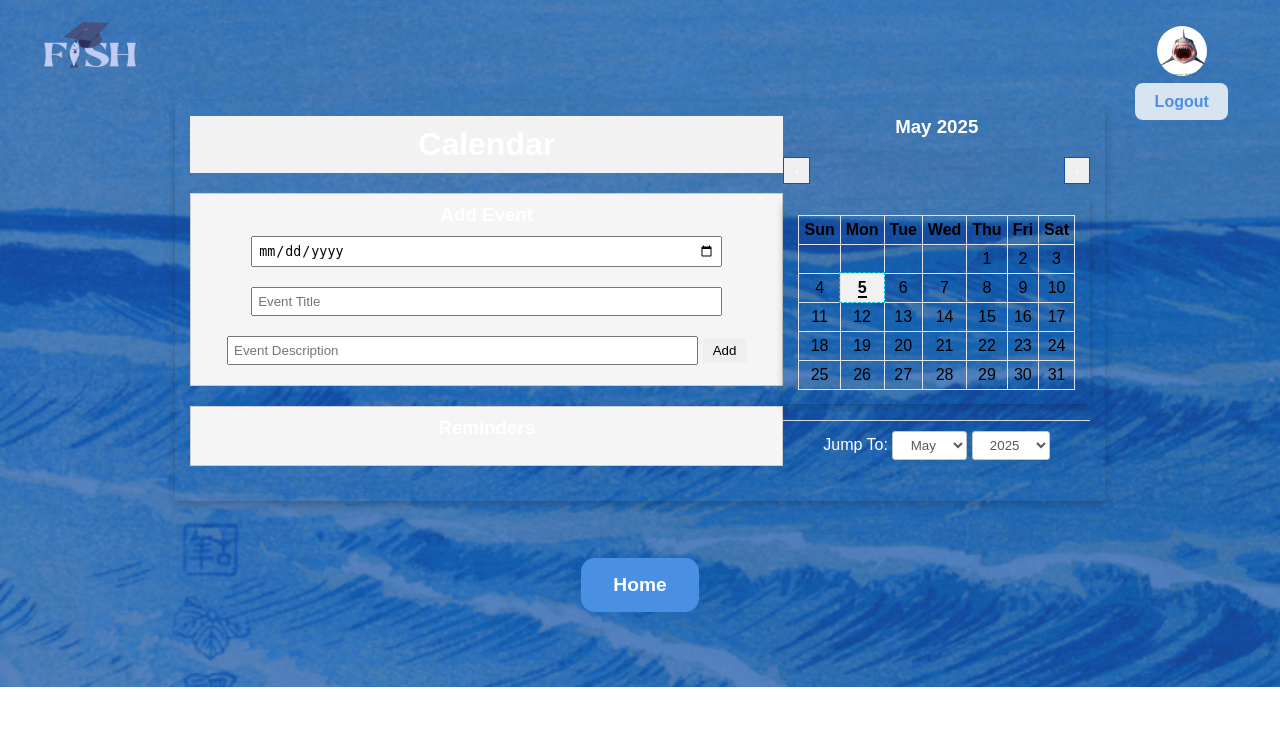
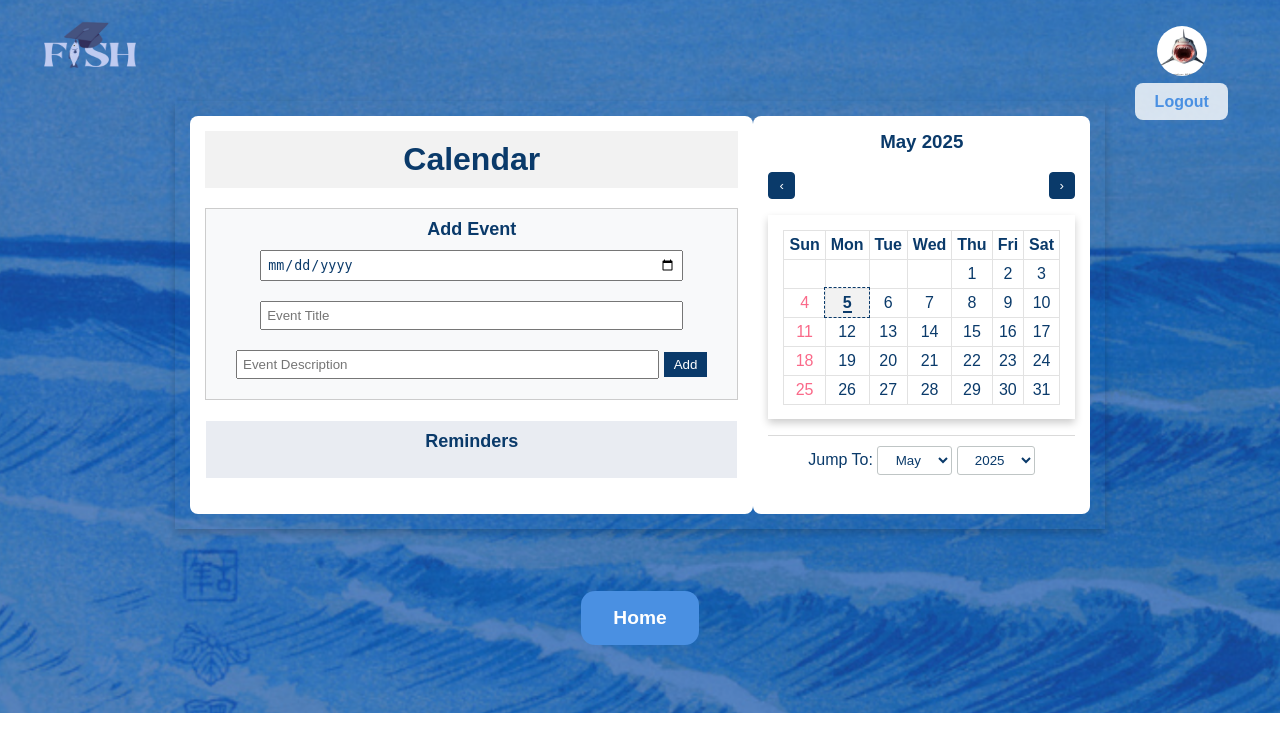
Before and after one commit to bimbozled/3155-Project, a Django app: page /calendar/ in a window 1280 px wide. Shown: the top 752 px of the page. Run offline with Django 3.2, Linux system fonts and the light colour scheme; a user stored in the database is signed in.

Commit message:
Calendar styling updated.

```diff
--- a/static/styles/calendar.css
+++ b/static/styles/calendar.css
@@ -1,15 +1,14 @@
-/* styles.css */
-
 /* General styling for the entire page */
 body {
     font-family: Arial, sans-serif;
-	background-color: white;
     margin: 0;
+    background-color: white; /* Changed from red */
 }
 
 .wrapper {
     max-width: 1100px;
     margin: 15px auto;
+    color: #0a3a6a; /* Navy blue text color */
 }
 
 /* Calendar container */
@@ -22,22 +21,20 @@
     box-shadow: 0 4px 8px 0 rgba(0, 0, 0, 0.2);
     display: flex;
     justify-content: space-between;
+    color: #0a3a6a; /* Navy blue text */
 }
 
 /* Event section styling */
 #event-section {
     padding: 10px;
-	background: #f5f5f5;
+    background: #f8f9fa; /* Light background instead of dark blue */
     margin: 20px 0;
     border: 1px solid #ccc;
+    color: #0a3a6a; /* Navy blue text */
 }
 
 .container-calendar #left h1 {
-<<<<<<< Updated upstream
-	color: blue;
-=======
-	color: #1651a4;
->>>>>>> Stashed changes
+    color: #0a3a6a; /* Navy blue */
     text-align: center;
     background-color: #f2f2f2;
     margin: 0;
@@ -45,11 +42,7 @@
 }
 
 #event-section h3 {
-<<<<<<< Updated upstream
-	color: blue;
-=======
-	color: #1651a4;
->>>>>>> Stashed changes
+    color: #0a3a6a; /* Navy blue */
     font-size: 18px;
     margin: 0;
 }
@@ -59,14 +52,11 @@
     margin: 10px 0;
     padding: 5px;
     width: 80%;
+    color: #0a3a6a; /* Navy blue text */
 }
 
 #event-section button {
-<<<<<<< Updated upstream
-	background: blue;
-=======
-	background: #1651a4;
->>>>>>> Stashed changes
+    background: #0a3a6a; /* Navy blue */
     color: white;
     border: none;
     padding: 5px 10px;
@@ -82,22 +72,18 @@
     display: block;
     width: 6px;
     height: 6px;
-<<<<<<< Updated upstream
-	background-color: blue;
-=======
-	background-color: #1651a4;
->>>>>>> Stashed changes
+    background-color: #0a3a6a; /* Navy blue */
     border-radius: 50%;
     position: absolute;
     bottom: 0;
     left: 0;
 }
 
-/* event tooltip styling */
+/* Event tooltip styling */
 .event-tooltip {
     position: absolute;
-	background-color: rgba(234, 232, 232, 0.763);
-	color: black;
+    background-color: white;
+    color: #0a3a6a; /* Navy blue text */
     padding: 10px;
     border-radius: 4px;
     bottom: 20px;
@@ -116,17 +102,13 @@
 /* Reminder section styling */
 #reminder-section {
     padding: 10px;
-	background: #f5f5f5;
+    background: rgb(233, 236, 242);
     margin: 20px 0;
-	border: 1px solid #ccc;
+    border: 1px solid white;
 }
 
 #reminder-section h3 {
-<<<<<<< Updated upstream
-	color: blue;
-=======
-	color: #1651a4;
->>>>>>> Stashed changes
+    color: #0a3a6a; /* Navy blue */
     font-size: 18px;
     margin: 0;
 }
@@ -134,18 +116,19 @@
 #reminderList {
     list-style: none;
     padding: 0;
+    color: #0a3a6a; /* Navy blue text */
 }
 
 #reminderList li {
     margin: 5px 0;
     font-size: 16px;
-    color: lab(0% 0 0 / 0.937);
+    color: #0a3a6a; /* Navy blue text */
 }
 
 /* Style for the delete buttons */
 .delete-event {
-	background: rgb(237, 19, 19);
-	color: white;
+    background: #f7cbc9; /* Using your site's pink theme */
+    color: #333;
     border: none;
     padding: 5px 10px;
     cursor: pointer;
@@ -153,18 +136,16 @@
     align-items: right;
 }
 
+.delete-event:hover {
+    background: #fa6989; /* Darker pink on hover */
+}
+
 /* Buttons in the calendar */
 .button-container-calendar button {
     cursor: pointer;
-<<<<<<< Updated upstream
-	background: blue;
+    background: #0a3a6a; /* Navy blue */
     color: #fff;
-	border: 1px solid blue;
-=======
-	background: #1651a4;
-	color: #fff;
-	border: 1px solid #1651a4;
->>>>>>> Stashed changes
+    border: 1px solid #0a3a6a;
     border-radius: 4px;
     padding: 5px 10px;
 }
@@ -173,7 +154,7 @@
 .table-calendar {
     border-collapse: collapse;
     width: 100%;
-    color: #000000;
+    color: #0a3a6a; /* Navy blue text */
 }
 
 .table-calendar td,
@@ -188,7 +169,7 @@
 .date-picker.selected {
     background-color: #f2f2f2;
     font-weight: bold;
-	outline: 1px dashed #00BCD4;
+    outline: 1px dashed #0a3a6a;
 }
 
 .date-picker.selected span {
@@ -197,26 +178,16 @@
 
 /* Day-specific styling */
 .date-picker:nth-child(1) {
-	color: trans;
-	/* Sunday */
+    color: #fa6989; /* Sunday in pink */
 }
 
 .date-picker:nth-child(6) {
-<<<<<<< Updated upstream
-	color: rgb(68, 90, 255);
-=======
-	color: rgb(0, 255, 0);
->>>>>>> Stashed changes
-	/* Friday */
+    color: #0a3a6a; /* Friday in navy */
 }
 
 /* Hover effect for date cells */
 .date-picker:hover {
-<<<<<<< Updated upstream
-	background-color: rgb(60, 47, 235);
-=======
-	background-color: #1651a4 ;
->>>>>>> Stashed changes
+    background-color: #0a3a6a;
     color: white;
     cursor: pointer;
 }
@@ -225,6 +196,7 @@
 #monthAndYear {
     text-align: center;
     margin-top: 0;
+    color: #0a3a6a; /* Navy blue text */
 }
 
 /* Navigation buttons */
@@ -248,13 +220,46 @@
     margin-top: 1em;
     border-top: 1px solid #dadada;
     padding: 10px 0;
+    color: #0a3a6a; /* Navy blue text */
 }
 
 .footer-container-calendar select {
     cursor: pointer;
     background: #ffffff;
-	color: #585858;
+    color: #0a3a6a; /* Navy blue text */
     border: 1px solid #bfc5c5;
     border-radius: 3px;
     padding: 5px 1em;
 }
+
+
+.button-card {
+    background-color: #4a90e2;
+    color: white;
+    text-decoration: none;
+    padding: 1rem 2rem;
+	border: none;
+    border-radius: 14px;
+    display: inline-block;
+    margin: 10px 5px;
+	font-size: 1.2rem;
+	font-weight: bold;
+}
+
+.top-button:hover,
+.button-card:hover {
+  background-color: #357ABD;
+  transform: translateY(-2px);
+}
+
+.bottom-buttons {
+    text-align: center;
+    margin: 20px 0;
+}
+
+/* Fix container background */
+#left, #right {
+    background-color: white;
+    padding: 15px;
+    border-radius: 8px;
+}
```
Also changed, not shown: base/templates/base/calendar.html (+6 -25 lines), db.sqlite3, 10 other files. Lines whose indentation alone changed are shown as unchanged.
